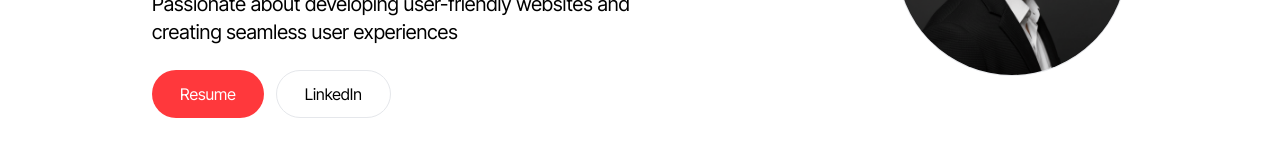
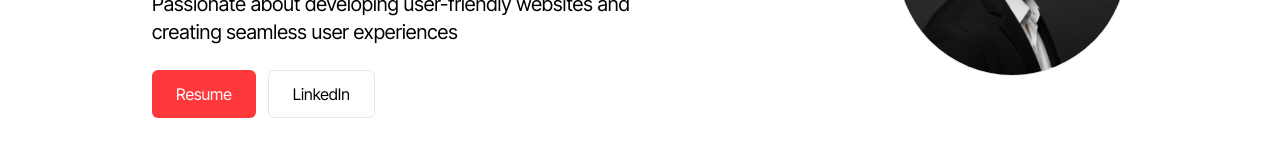
Before and after one commit to JiraldLaurea/digital-porftolio, a Next.js app: page / in a window 1280 px wide. Shown: the part 472-640 px from the top of the page. Built offline with nearby package versions, Linux system fonts and the light colour scheme.

Commit message:
Update Button

```diff
--- a/src/app/components/Button.tsx
+++ b/src/app/components/Button.tsx
@@ -19,11 +19,11 @@ const Button = ({
             href={link}
             target="_blank"
             className={`
-                flex items-center justify-center rounded-3xl transition-colors
+                flex items-center justify-center rounded-md transition-colors
                 ${
                     isSmaller
                         ? `text-sm h-10 ${isFromNavbar ? "px-5" : "lg:px-5"}`
-                        : "px-4 sm:px-7 h-10 text-sm sm:text-base sm:h-12"
+                        : "px-5 sm:px-6 h-10 text-sm sm:text-base sm:h-12"
                 }
                 ${
                     isPrimary
```
